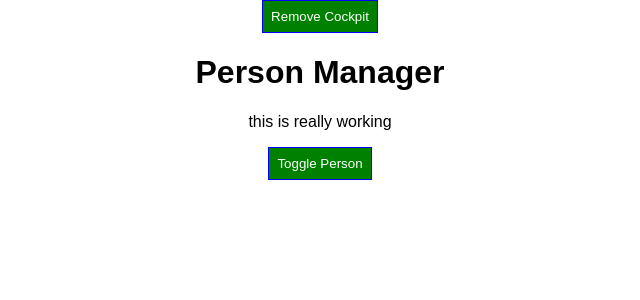
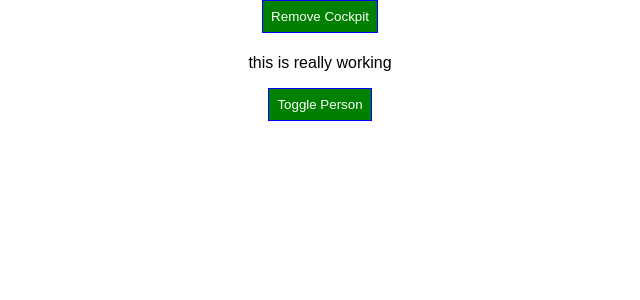
Before and after one commit to Shahbazdhanju/Udemy, a React app: page / in a window 1280 px wide. Shown: the top 300 px of the page, without its empty margins (320-960 px from the left). Built offline with nearby package versions, Linux system fonts and the light colour scheme.

Commit message:
hoc -withClass ver 2

```diff
--- a/src/containers/App.js
+++ b/src/containers/App.js
@@ -2,7 +2,8 @@
 import classes from './App.css';
 import Persons from '../components/Persons/Persons';
 import Cockpit from '../components/Cockpit/Cockpit';
-import WithClass from '../hoc/WithClass';
+import withClass from '../hoc/withClass';
+import Aux from '../hoc/auxiliary';
 
 class App extends React.Component {
 
@@ -89,7 +90,7 @@
     }
 
     return (
-      <WithClass classes={classes.App}>
+      <Aux>
         <button onClick={() =>
           this.setState({ showCockpit: false })
         }>Remove Cockpit
@@ -104,9 +105,9 @@
           />
         ) : null}
         {persons}
-      </WithClass>
+      </Aux>
     )
   }
 }
 
-export default App;
+export default withClass(App, classes.App);
--- a/src/hoc/WithClass.js
+++ b/src/hoc/WithClass.js
@@ -1,7 +1,20 @@
 import React from "react";
 
-const withClass = (props) => (
-  <div className={props.classes}>{props.children}</div>
-);
+//--version one for HOC Withclass
+// const withClass = (WrappedComop ) => (
+//   <div className={props.classes}>{props.children}</div>
+// );
+
+//--version two, here we are using a javascript function and returning
+//a functional component in it.
+
+const withClass = (WrappedComponent, className) => {
+    return props => (
+        <div className={className}>
+            <WrappedComponent/>
+        </div>
+    )
+
+}
 
 export default withClass;
```
